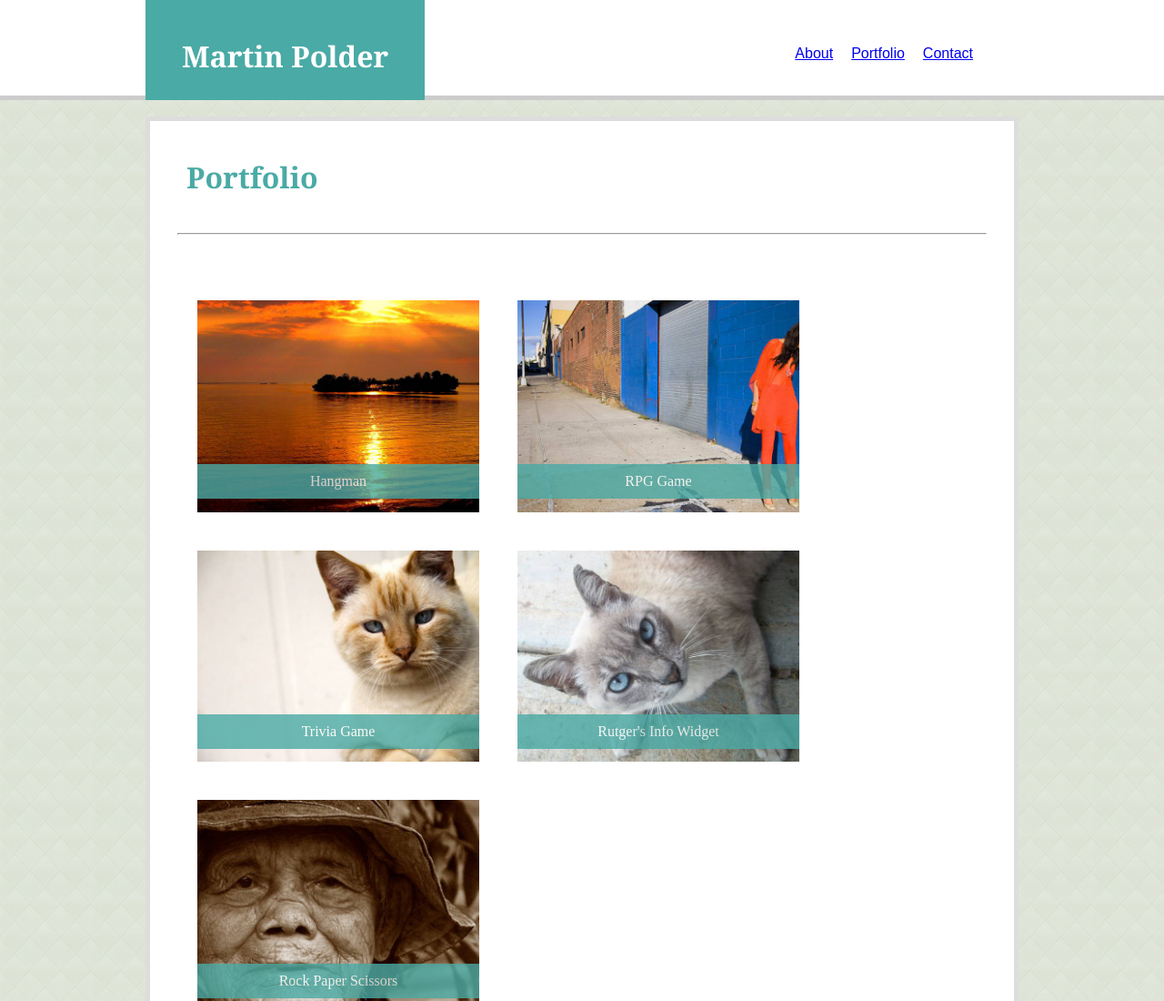
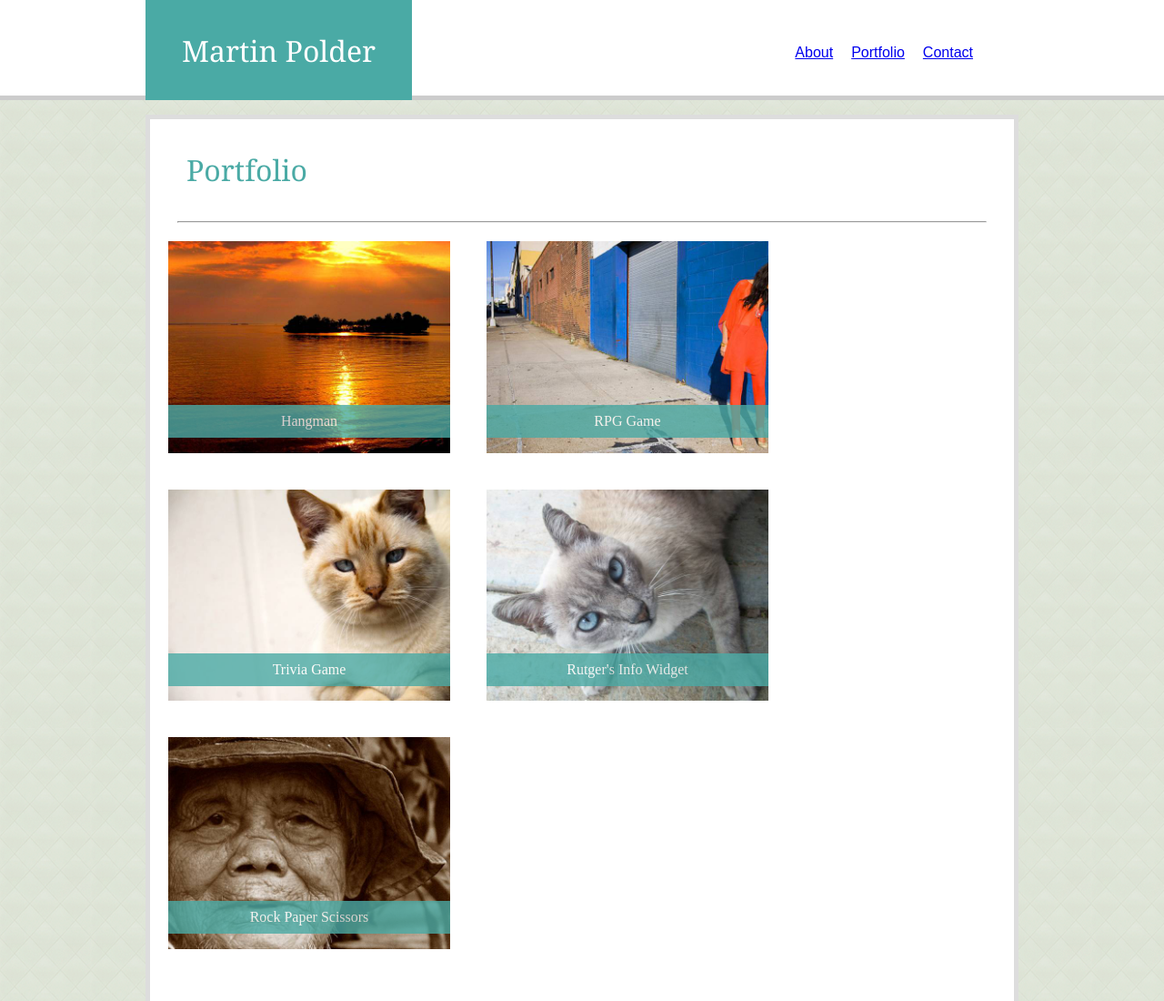
Before and after one commit to martinpolder/Basic-Portfolio, a plain HTML site: page portfolio.html in a window 1280 px wide. Shown: the top 1100 px of the page at 91% size. Drawn offline with Linux system fonts and the light colour scheme.

Commit message:
Reset added to all pages

```diff
--- a/assets/css/style.css
+++ b/assets/css/style.css
@@ -61,6 +61,7 @@ body {
 
 
 
+
 }
 
 /* nav bar properties */
@@ -70,6 +71,7 @@ body {
     padding: 40px;
     font-family: Arial, Helvetica, sans-serif;
     color: #777777;
+    text-decoration: none;
 
 
 
@@ -81,11 +83,13 @@ body {
     margin: 0;
     padding: 0;
     list-style: none;
+
 }
 
 #topnav li {
     float: left;
     padding: 10px;
+
 
 }
 
--- a/portfolio.html
+++ b/portfolio.html
@@ -5,6 +5,7 @@
     <meta name="viewport" content="width=device-width, initial-scale=1.0">
     <meta http-equiv="X-UA-Compatible" content="ie=edge">
     <title>Portfolio</title>
+    <link rel="stylesheet" type="text/css" href="assets/css/reset.css">
     <link rel="stylesheet" type="text/css" href="assets/css/style.css">
 </head>
 
```
Also changed, not shown: contact.html (+1 -0 lines), index.html (+4 -5 lines).
